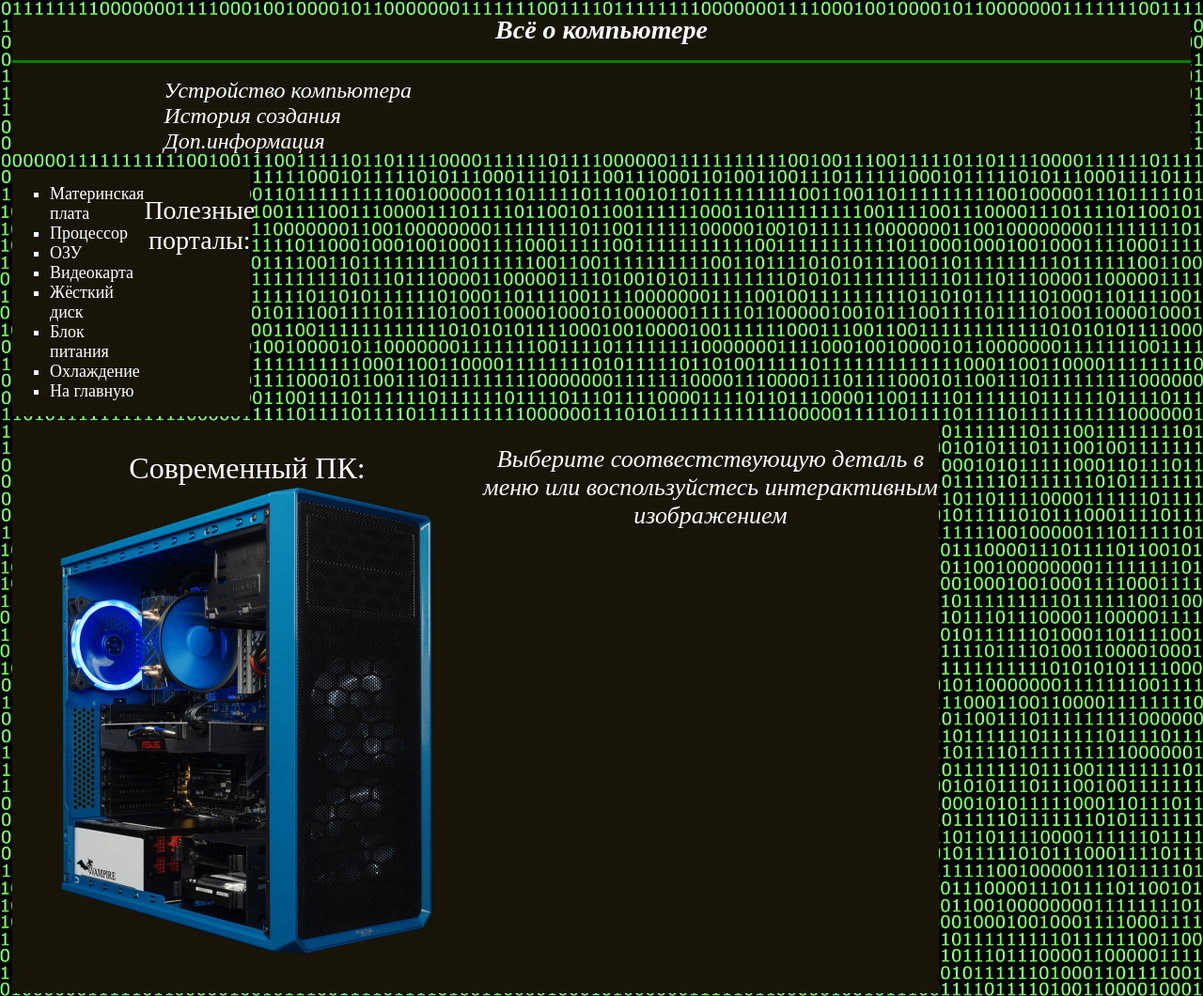
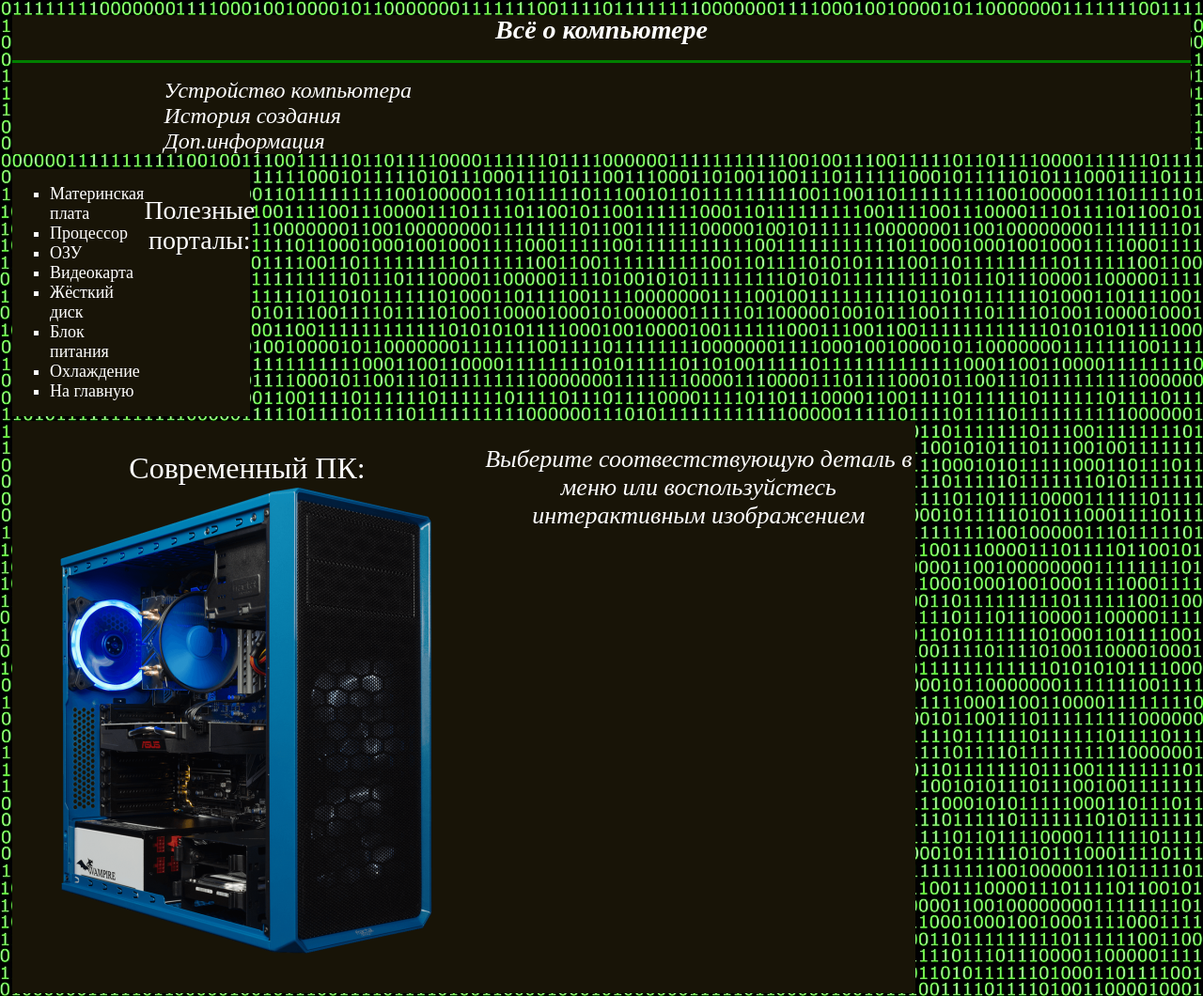
Before and after one commit to Geron226/Geron226.github.io, a plain HTML site: page index.html in a window 1280 px wide. Shown: the top 1060 px of the page at 94% size. Drawn offline with Linux system fonts and the light colour scheme.

Commit message:
Update style.css

```diff
--- a/style.css
+++ b/style.css
@@ -39,7 +39,7 @@ body{
 }
 #main{
 	display: flex;
-	width: 78%;
+	width: 76%;
 	height: 80%;
 }
 #Dynmap{
```
